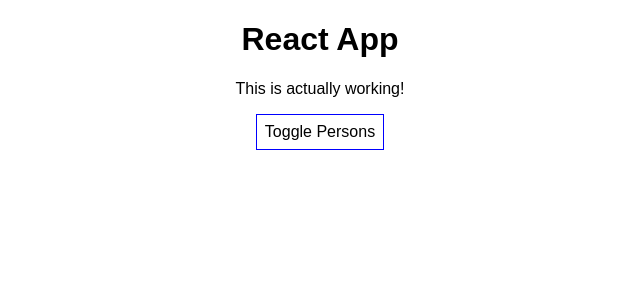
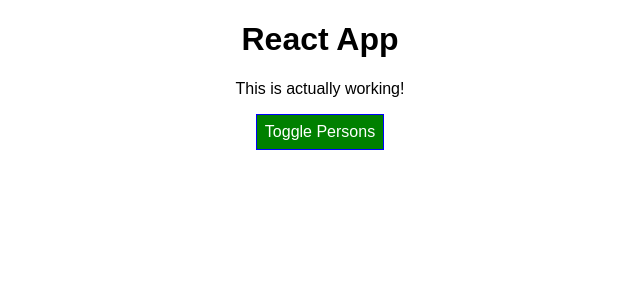
Before and after one commit to Guilherme-Valle/react-generic-module, a React (Create React App) app: page / in a window 1280 px wide. Shown: the top 300 px of the page, without its empty margins (320-960 px from the left). Built offline with nearby package versions, Linux system fonts and the light colour scheme.

Commit message:
Adiciona estilo dinâmico de botão

```diff
--- a/src/App.js
+++ b/src/App.js
@@ -9,21 +9,31 @@ class App extends Component {
   */
   state = {
     persons: [
-      {name: "Max", age: 28},
-      {name: "Manu", age: 30},
-      {name: "Carlita", age:12}
+      {id: 1, name: "Max", age: 28},
+      {id: 2, name: "Manu", age: 30},
+      {id: 3, name: "Carlita", age:12}
     ],
     showPersons: false
   };
 
-    nameChangedHandler = (event) => {
+    nameChangedHandler = (event, id) => {
+      const personIndex = this.state.persons.findIndex(p => {
+        return p.id === id;
+      })
+
+      const person = {
+        ...this.state.persons[personIndex]
+      };
+
+      person.name = event.target.value;
+
+      const persons = [...this.state.persons];
+      persons[personIndex] = person;
+
       this.setState({
-        persons: [
-          {name: 'Max', age: 28},
-          {name: event.target.value, age: 30},
-          {name: "Carlita", age:26}
-        ]})
-      }
+        persons: persons
+      })
+    };
 
       togglePersonsRender = () => {
         this.setState({
@@ -40,7 +50,8 @@ class App extends Component {
       }
       render() {
         const style = {
-          backgroundColor: 'white',
+          backgroundColor: 'green',
+          color: 'white',
           font: 'inherit',
           border: '1px solid blue',
           padding: '8px',
@@ -49,13 +60,16 @@ class App extends Component {
 
         let persons = null;
         if ( this.state.showPersons ){
+          style.backgroundColor = 'red';
           persons =
           (
             <div>
             {this.state.persons.map((person, index) => {
             return <Person name={person.name}
             age={person.age}
-            click={() => this.deletePersonHandler(index)} />
+            key={person.id}
+            click={() => this.deletePersonHandler(index)}
+            changed={(event) => this.nameChangedHandler(event, person.id)} />
           })}
           </div>
         );
```
